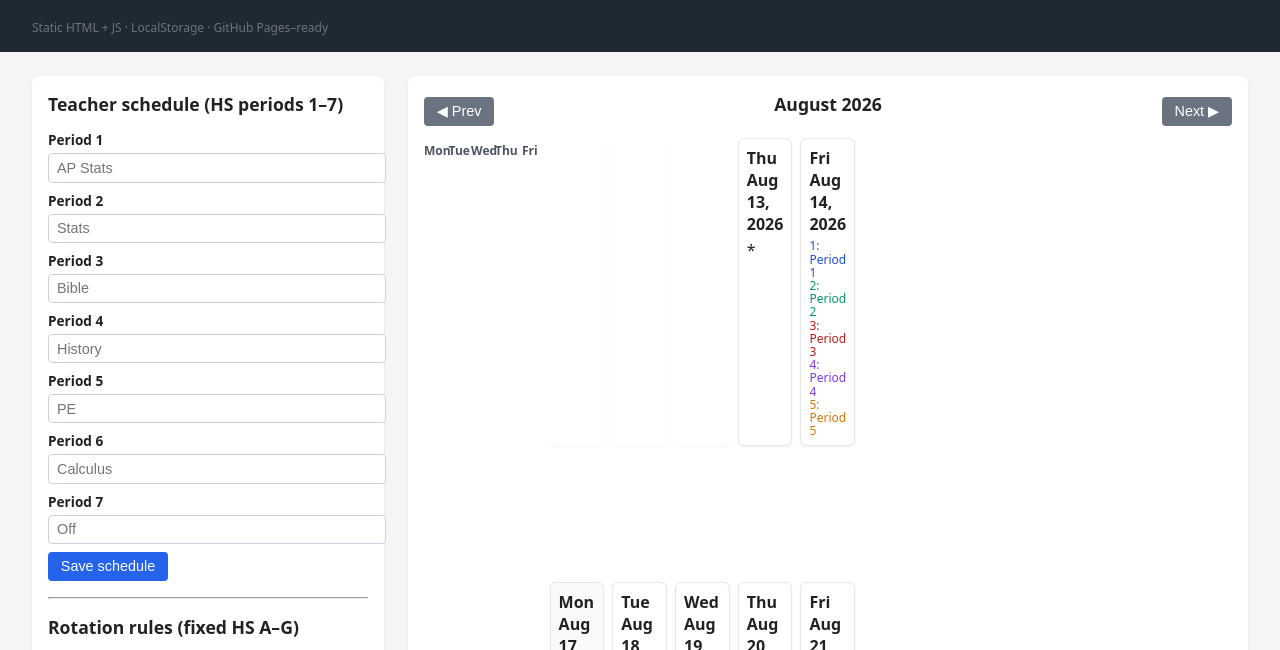
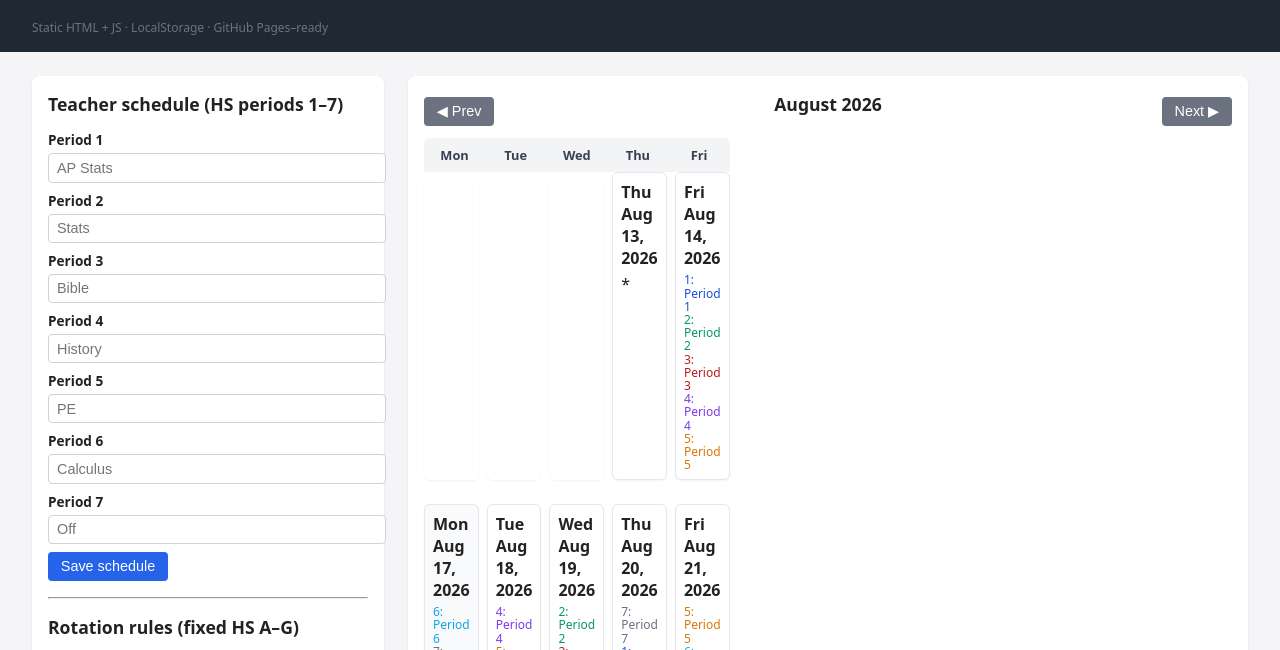
Before and after one commit to andyMattick/mergedCalendars, a plain HTML site: page index.html in a window 1280 px wide. Shown: the part 83-733 px from the top of the page. Drawn offline with Linux system fonts and the light colour scheme.

Commit message:
calendar6CSS

```diff
--- a/index.html
+++ b/index.html
@@ -74,20 +74,16 @@
     .calendar-grid {
       display: grid;
       grid-template-columns: repeat(5, 1fr);
-      grid-auto-rows: minmax(120px, auto);
       gap: 0.5rem;
       justify-items: stretch;
     }
 
     .day-cell {
-      display: flex;
-      flex-direction: column;
-      justify-content: flex-start;
-      align-items: flex-start;
-      padding: 0.5rem;
-      border-radius: 6px;
+      min-height: 140px;
       background: #fff;
       border: 1px solid #e5e7eb;
+      border-radius: 6px;
+      padding: 0.5rem;
       box-shadow: 0 1px 2px rgba(0,0,0,0.05);
     }
     .day-cell-header {
@@ -162,12 +158,14 @@
     }
     .calendar-weekdays {
       display: grid;
-      grid-template-columns: repeat(5, minmax(0, 1fr));
+      grid-template-columns: repeat(5, 1fr);
       text-align: center;
       font-weight: 600;
-      margin-bottom: 0.25rem;
-      font-size: 0.75rem;
-      color: #4b5563;
+      font-size: 0.8rem;
+      color: #374151;
+      background: #f3f4f6;
+      border-radius: 6px 6px 0 0;
+      padding: 0.25rem 0;
     }
     .calendar-weekdays div {
       padding: 0.25rem 0;
@@ -537,7 +535,11 @@ function renderCalendar() {
     year: "numeric"
   });
 
-  // Weekday header (Mon–Fri only)
+  // --- Month container (keeps headers + grid aligned) ---
+  const monthContainer = document.createElement("div");
+  monthContainer.className = "month-container";
+
+  // --- Weekday header (Mon–Fri) ---
   const weekdays = document.createElement("div");
   weekdays.className = "calendar-weekdays";
   ["Mon","Tue","Wed","Thu","Fri"].forEach(w => {
@@ -545,28 +547,27 @@ function renderCalendar() {
     wd.textContent = w;
     weekdays.appendChild(wd);
   });
-  grid.appendChild(weekdays);
+  monthContainer.appendChild(weekdays);
 
-  // Calendar grid (5 columns)
+  // --- Calendar grid (5 columns) ---
   const monthGrid = document.createElement("div");
   monthGrid.className = "calendar-grid";
 
-  // If no days for this month, just show empty grid
   if (!days || days.length === 0) {
-    grid.appendChild(monthGrid);
+    monthContainer.appendChild(monthGrid);
+    grid.appendChild(monthContainer);
     return;
   }
 
-  // Anchor to the FIRST rotation day in this month
+  // --- Determine weekday of first school day ---
   const [firstY, firstM, firstD] = days[0].date.split("-").map(Number);
   const firstDate = new Date(firstY, firstM - 1, firstD);
   const firstWeekday = firstDate.getDay(); // 0=Sun ... 6=Sat
 
-  // Map JS weekday to Mon–Fri index (0..4)
   const weekdayOrder = [1, 2, 3, 4, 5]; // Mon..Fri
   const firstIndex = weekdayOrder.indexOf(firstWeekday); // -1 if weekend
 
-  // Empty cells before first school day
+  // --- Leading blanks before first school day ---
   const leadingBlanks = firstIndex === -1 ? 0 : firstIndex;
   for (let i = 0; i < leadingBlanks; i++) {
     const empty = document.createElement("div");
@@ -574,17 +575,17 @@ function renderCalendar() {
     monthGrid.appendChild(empty);
   }
 
-  // Add actual rotation days (school days only)
+  // --- Add each school day ---
   days.forEach(day => {
     const cell = document.createElement("div");
     cell.className = "day-cell";
 
-  // --- Date parsing ---
+    // Parse date
     const [y, m, d] = day.date.split("-").map(Number);
     const dateObj = new Date(y, m - 1, d);
     const weekday = dateObj.getDay(); // 0=Sun ... 6=Sat
 
-  // --- Highlight today ---
+    // Highlight today
     const today = new Date();
     if (
       today.getFullYear() === y &&
@@ -594,31 +595,29 @@ days.forEach(day => {
       cell.classList.add("today");
     }
 
-  // --- Test day detection ---
+    // Test day detection
     const notes = loadNotesForDate(day.date);
     const hasTest = Object.values(notes).some(n => /test|quiz|exam/i.test(n));
     if (hasTest) cell.classList.add("test-day");
 
-  // --- Notes indicator ---
+    // Notes indicator
     if (hasNotesForDate(day.date)) {
       cell.classList.add("has-notes");
     }
 
-  // --- Header: date + weekday ---
+    // Header: weekday + date
     const header = document.createElement("div");
     header.className = "day-cell-header";
     const weekdayName = dateObj.toLocaleDateString(undefined, { weekday: "short" });
     header.textContent = `${weekdayName} ${formatDateLabel(day.date)}`;
     cell.appendChild(header);
 
-  // --- Rotation / special day logic ---
+    // Rotation / special day logic
     const letter = normalizeLetter(day.letter);
 
     if (!letter) {
-    // e.g. "Labor Day - No school"
       cell.appendChild(document.createTextNode(day.letter || "No HS classes"));
     } else if (!ROTATION_RULES[letter]) {
-    // Exam labels or special days
       cell.appendChild(document.createTextNode(day.letter));
     } else {
       const ul = document.createElement("ul");
@@ -628,31 +627,34 @@ days.forEach(day => {
         const li = document.createElement("li");
         const courseName = teacherSchedule[periodNum] || `Period ${periodNum}`;
         li.textContent = `${periodNum}: ${courseName}`;
-      li.classList.add(`period-${periodNum}`); // color‑coding by period
+        li.classList.add(`period-${periodNum}`);
         ul.appendChild(li);
       });
 
       cell.appendChild(ul);
     }
 
-  // --- Modal click handler ---
+    // Modal click
     cell.addEventListener("click", () => openDayModal(day));
 
-  // --- Append to grid ---
     monthGrid.appendChild(cell);
 
-  // --- Optional: break row after Friday if using Mon–Fri layout ---
+    // --- If Friday, force a new row ---
     if (weekday === 5) {
-    const spacer = document.createElement("div");
-    spacer.style.gridColumn = "1 / -1";
-    spacer.style.height = "0.5rem";
-    monthGrid.appendChild(spacer);
+      const rowBreak = document.createElement("div");
+      rowBreak.style.gridColumn = "1 / -1";
+      rowBreak.style.height = "0.5rem";
+      monthGrid.appendChild(rowBreak);
     }
   });
 
+  // --- Add month grid to container ---
+  monthContainer.appendChild(monthGrid);
 
-  grid.appendChild(monthGrid);
+  // --- Add month container to main grid ---
+  grid.appendChild(monthContainer);
 }
+
     // --- UI: modal for notes ---
     function openDayModal(day) {
       currentModalDay = day;
```
Lines whose indentation alone changed are shown as unchanged.
